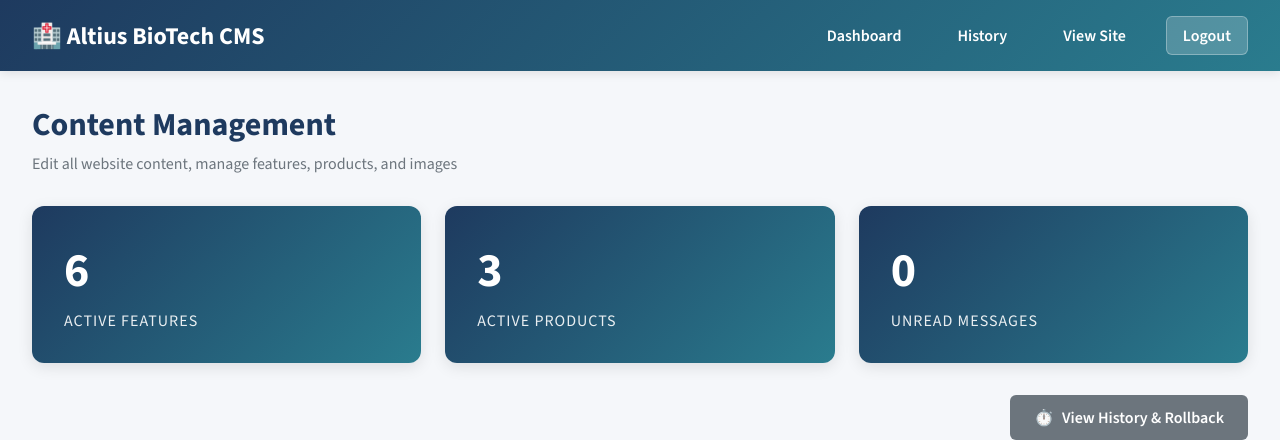
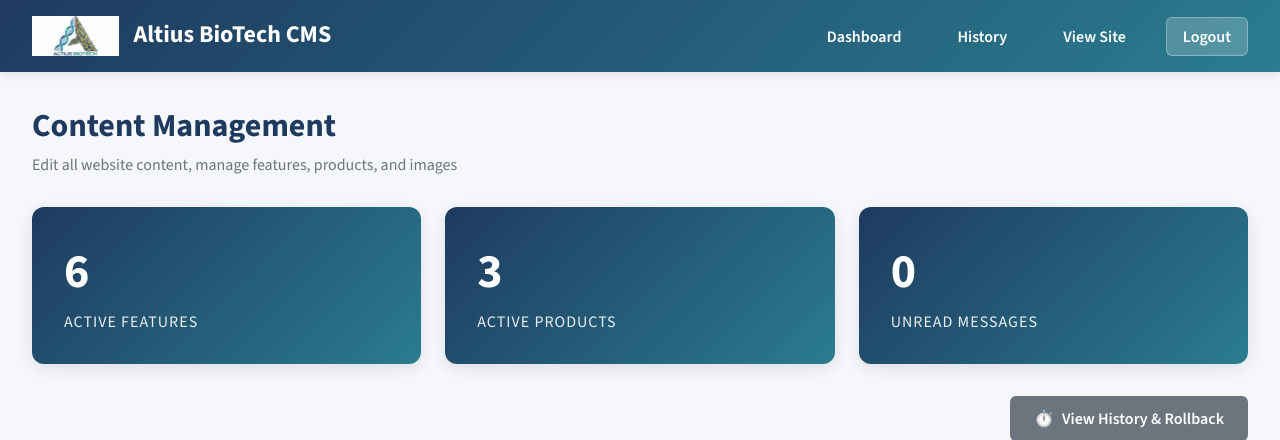
Before and after one commit to altiusbiotech/altiusbiotech, a Flask app: page /admin in a window 1280 px wide. Shown: the top 440 px of the page. Run offline with Flask 3, Linux system fonts and the light colour scheme; the visitor is signed in with stand-in values (Sample User, id 1); some libraries are stand-ins or nearby versions.

Commit message:
logo edit at admin page

```diff
--- a/templates/admin/base.html
+++ b/templates/admin/base.html
@@ -183,7 +183,10 @@
 </head>
 <body>
     <div class="admin-header">
-        <h1>🏥 Altius BioTech CMS</h1>
+        <h1>
+            <img src="{{ url_for('static', filename='images/logo.jpg') }}" alt="Altius BioTech" style="height: 40px; vertical-align: middle; margin-right: 10px;">
+            Altius BioTech CMS
+        </h1>
         <nav class="admin-nav">
             <a href="{{ url_for('admin_dashboard') }}" class="{% if request.endpoint == 'admin_dashboard' %}active{% endif %}">Dashboard</a>
             <a href="{{ url_for('admin_history') }}" class="{% if request.endpoint == 'admin_history' %}active{% endif %}">History</a>
```
